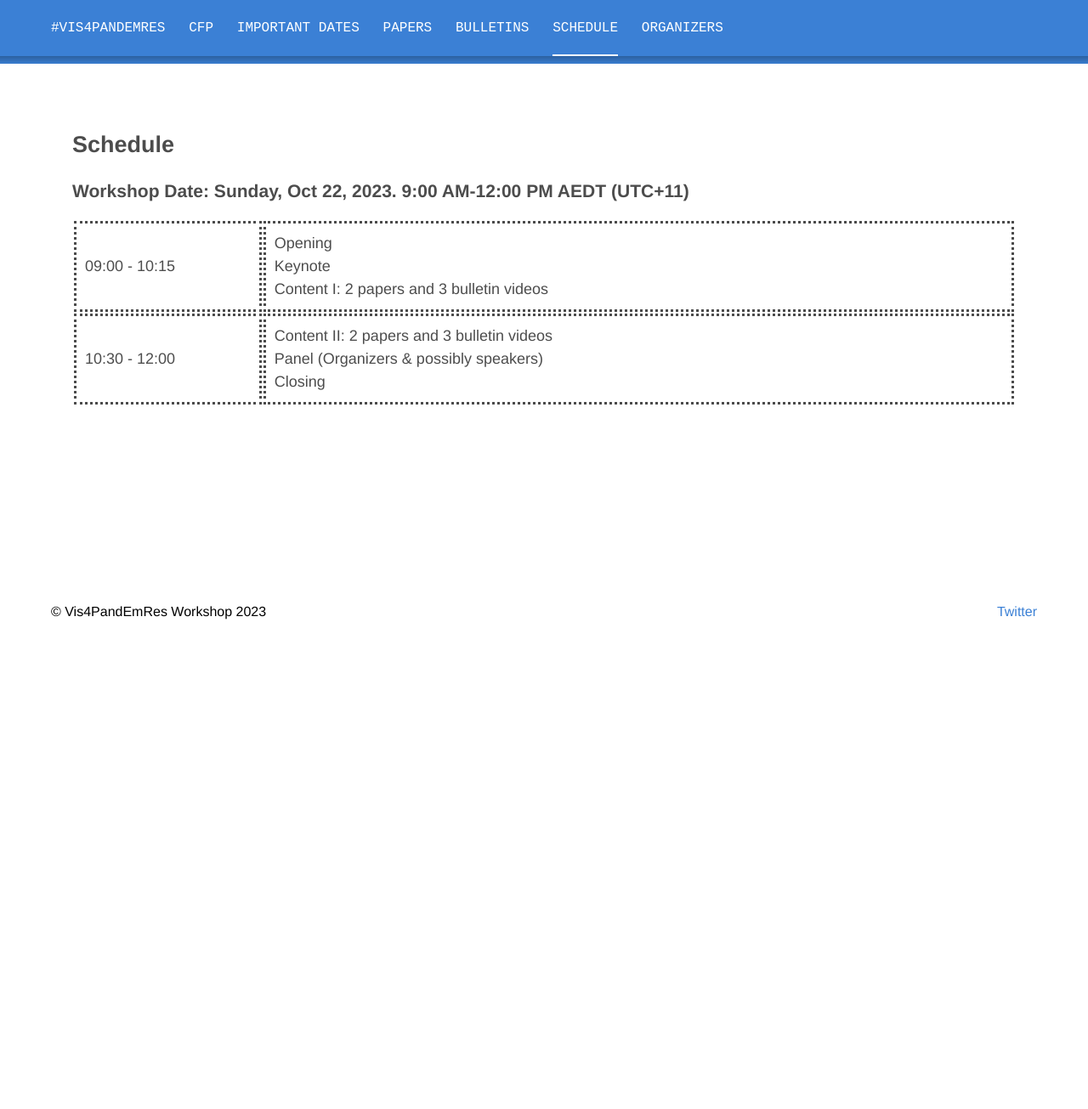
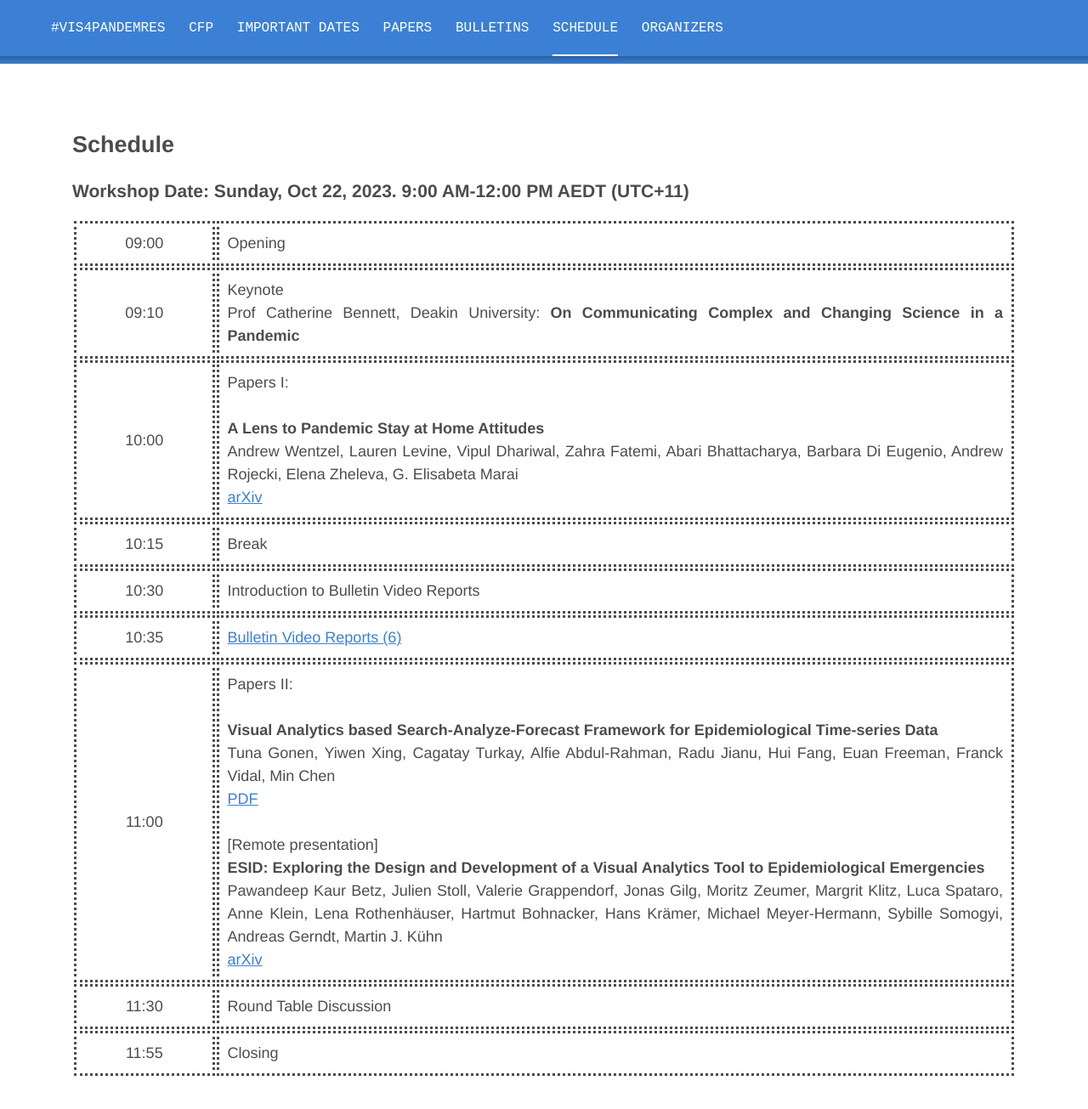
Before and after one commit to Vis4PandEmRes/Vis4PandEmRes.github.io, a Jekyll site: the page built from _pages/schedule.markdown, in a window 1280 px wide and 1400 px high, scrolled down 251 px. Shown: the top 1305 px of the window at 85% size. Built offline with Jekyll 4.4.1, drawn with Linux system fonts in a browser that asks for light colours; before the commit the page ends 1022 px from its top, so only the background shows below that.

Commit message:
Added link to paper and updated schedule

```diff
--- a/_pages/papers.markdown
+++ b/_pages/papers.markdown
@@ -7,7 +7,8 @@ permalink: /papers/
 <h2>Accepted Papers</h2>
 
 <p><strong>A Lens to Pandemic Stay at Home Attitudes</strong><br>
-Andrew Wentzel, Lauren Levine, Vipul Dhariwal, Zahra Fatemi, Abari Bhattacharya, Barbara Di Eugenio, Andrew Rojecki, Elena Zheleva, G. Elisabeta Marai</p>
+Andrew Wentzel, Lauren Levine, Vipul Dhariwal, Zahra Fatemi, Abari Bhattacharya, Barbara Di Eugenio, Andrew Rojecki, Elena Zheleva, G. Elisabeta Marai<br>
+<a href="https://arxiv.org/abs/2308.13552">arXiv</a></p>
 
 <p><strong>ESID: Exploring the Design and Development of a Visual Analytics Tool to Epidemiological Emergencies</strong><br>
 Pawandeep Kaur Betz, Julien Stoll, Valerie Grappendorf, Jonas Gilg, Moritz Zeumer, Margrit Klitz, Luca Spataro, Anne Klein, Lena Rothenhäuser, Hartmut Bohnacker, Hans Krämer, Michael Meyer-Hermann, Sybille Somogyi, Andreas Gerndt, Martin J. Kühn<br>
--- a/_pages/schedule.markdown
+++ b/_pages/schedule.markdown
@@ -8,6 +8,9 @@ permalink: /schedule/
 		padding: 10px;
 		border-style: dotted;
 	}
+	.cell-center {
+		text-align: center;
+	}
 </style>
 
 <h2>Schedule</h2>
@@ -16,25 +19,83 @@ permalink: /schedule/
 
 <table style="width:100%" class="hoverTable">
 <colgroup>
-    <col style="width:20%" />
-    <col style="width:80%" />
+    <col style="width:15%" />
+    <col style="width:85%" />
 </colgroup>
 
 <tr>
-    <td>09:00 - 10:15                    </td>
+    <td class="cell-center">09:00</td>
     <td>
-		Opening <br>
-		Keynote <br>
-		Content I: 2 papers and 3 bulletin videos
+		Opening
 	</td>
 </tr>
 
 <tr>
-    <td>10:30 - 12:00                    </td>
+    <td class="cell-center">09:10</td>
     <td>
-		Content II: 2 papers and 3 bulletin videos <br>
-		Panel (Organizers & possibly speakers) <br>
+		Keynote <br>
+		Prof Catherine Bennett, Deakin University: <strong>On Communicating Complex and Changing Science in a Pandemic</strong>
+	</td>
+</tr>
+
+<tr>
+    <td class="cell-center">10:00</td>
+    <td>
+		Papers I:<br><br>
+		<strong>A Lens to Pandemic Stay at Home Attitudes</strong><br>
+		Andrew Wentzel, Lauren Levine, Vipul Dhariwal, Zahra Fatemi, Abari Bhattacharya, Barbara Di Eugenio, Andrew Rojecki, Elena Zheleva, G. Elisabeta Marai<br>
+		<a href="https://arxiv.org/abs/2308.13552">arXiv</a>
+	</td>
+</tr>
+
+<tr>
+    <td class="cell-center">10:15</td>
+    <td>
+		Break
+	</td>
+</tr>
+
+<tr>
+    <td class="cell-center">10:30</td>
+    <td>
+		Introduction to Bulletin Video Reports
+	</td>
+</tr>
+
+<tr>
+    <td class="cell-center">10:35</td>
+    <td>
+		<a href="/bulletins">Bulletin Video Reports (6)</a>
+	</td>
+</tr>
+
+<tr>
+    <td class="cell-center">11:00</td>
+    <td>
+		Papers II:<br><br>
+		<strong>Visual Analytics based Search-Analyze-Forecast Framework for Epidemiological Time-series Data</strong><br>
+		Tuna Gonen, Yiwen Xing, Cagatay Turkay, Alfie Abdul-Rahman, Radu Jianu, Hui Fang, Euan Freeman, Franck Vidal, Min Chen<br>
+		<a href="https://repository.lboro.ac.uk/articles/conference_contribution/Visual_analytics_based_search-analyze-forecast_framework_for_epidemiological_time-series_data/24038895">PDF</a><br><br>
+
+		[Remote presentation]<br>
+		<strong>ESID: Exploring the Design and Development of a Visual Analytics Tool to Epidemiological Emergencies</strong><br>
+		Pawandeep Kaur Betz, Julien Stoll, Valerie Grappendorf, Jonas Gilg, Moritz Zeumer, Margrit Klitz, Luca Spataro, Anne Klein, Lena Rothenhäuser, Hartmut Bohnacker, Hans Krämer, Michael Meyer-Hermann, Sybille Somogyi, Andreas Gerndt, Martin J. Kühn<br>
+		<a href="https://arxiv.org/pdf/2304.04635v3.pdf">arXiv</a>
+	</td>
+</tr>
+
+<tr>
+    <td class="cell-center">11:30</td>
+    <td>
+		Round Table Discussion
+	</td>
+</tr>
+
+<tr>
+    <td class="cell-center">11:55</td>
+    <td>
 		Closing
 	</td>
 </tr>
+
 </table>
```
